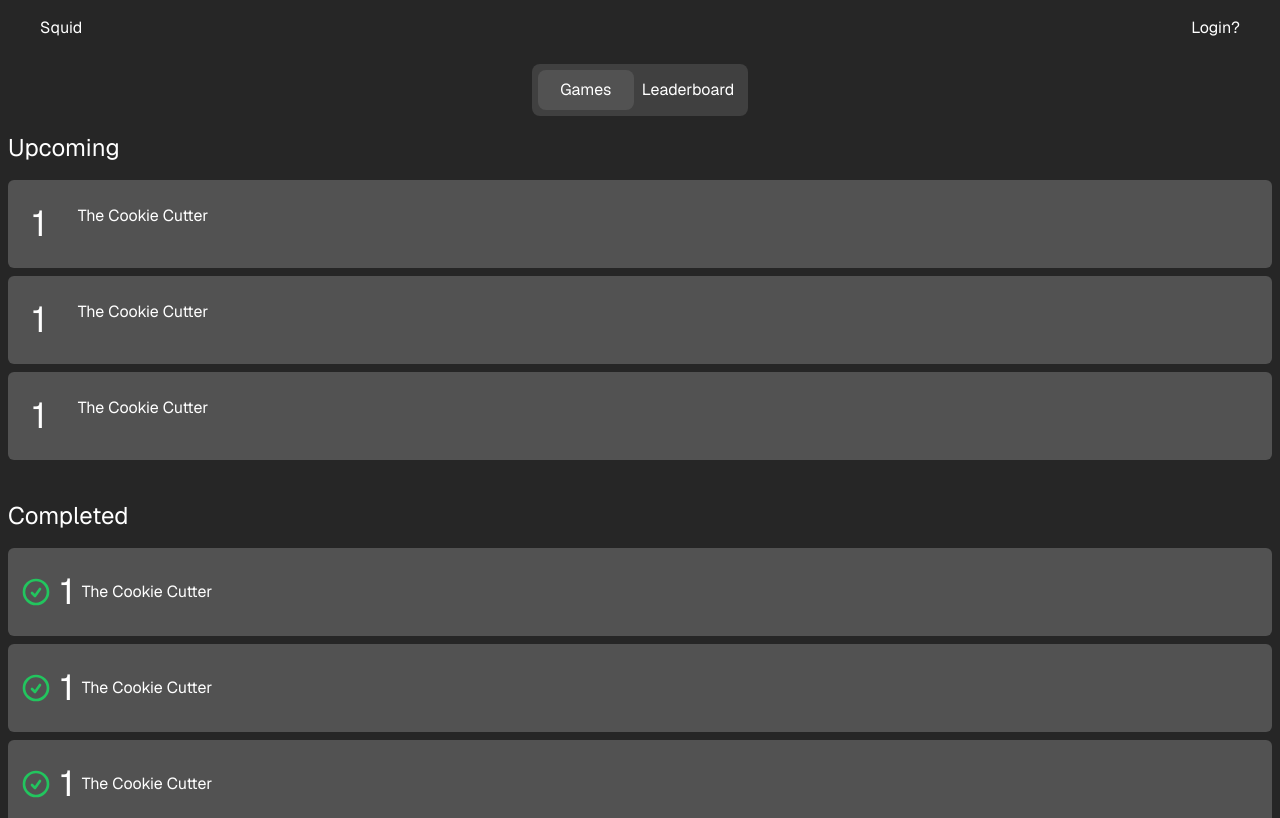
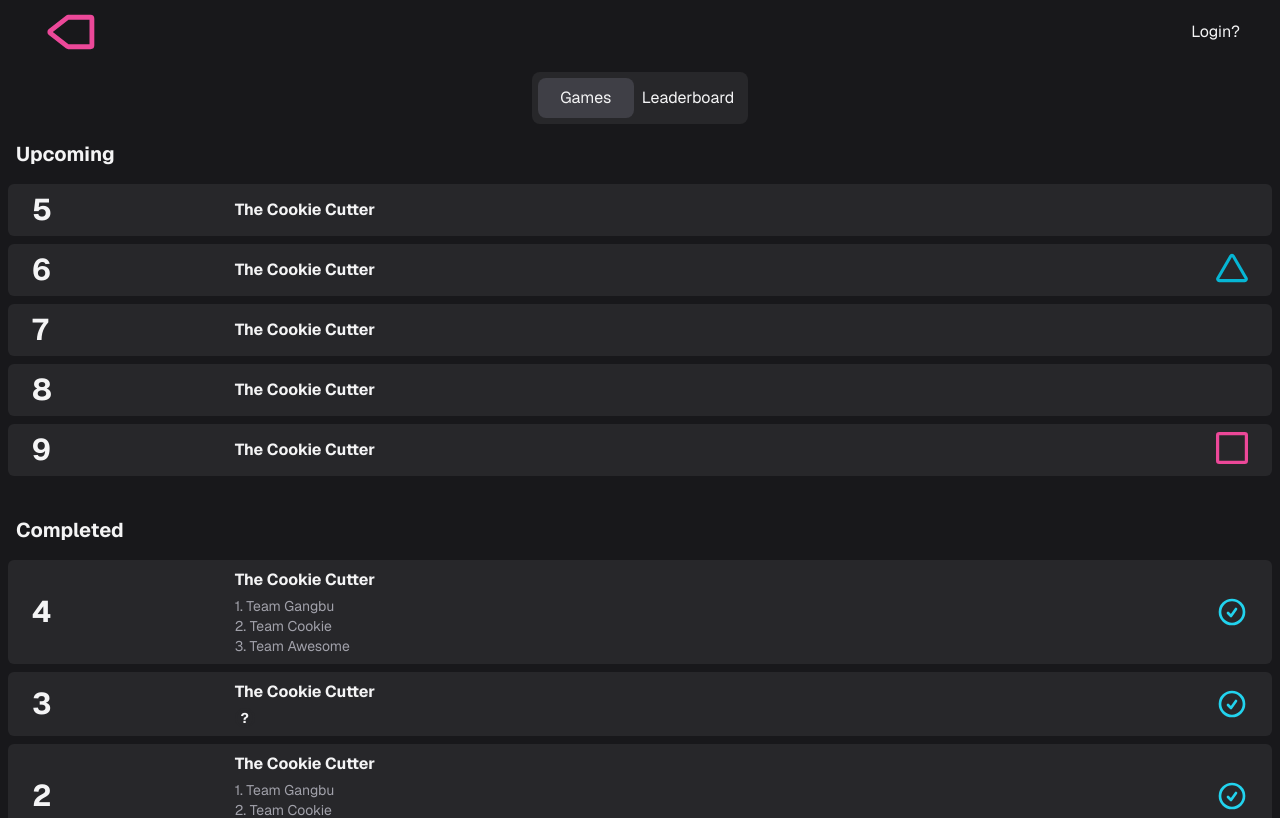
Before and after one commit to samsoncs/project-squid, a Next.js app: page / in a window 1280 px wide. Shown: the top 818 px of the page. Built offline with nearby package versions, Linux system fonts and the light colour scheme.

Commit message:
updating UI

```diff
--- a/app/layout.tsx
+++ b/app/layout.tsx
@@ -13,11 +13,65 @@ export default function RootLayout({
 
   return (
     <html lang="en" className={GeistSans.className}>
-      <body className="bg-neutral-800 text-foreground text-white">
-        <nav className="w-full bg-neutral-800 flex py-4 px-10 mb-2">
-          <div className="w-full max-w-screen-xl mx-auto flex text-white">
-            <div className="grow">Squid</div>
-            <div>Login?</div>
+      <body className="bg-zinc-900 text-foreground text-zinc-100">
+        <nav className="w-full bg-zinc-900 flex px-10 mb-2 py-1">
+          <div className="w-full max-w-screen-xl mx-auto">
+            <div className="flex items-center">
+              <div className="grow">
+                <svg
+                  className="h-14 w-14"
+                  width="349"
+                  height="235"
+                  viewBox="0 0 349 235"
+                  fill="none"
+                  xmlns="http://www.w3.org/2000/svg"
+                >
+                  <path
+                    d="M314.5 25.5H176.104C174.093 25.5 172.14 26.1737 170.556 27.4137L64.5504 110.414C59.9483 114.017 59.9483 120.983 64.5504 124.586L170.556 207.586C172.14 208.826 174.093 209.5 176.104 209.5H314.5C319.471 209.5 323.5 205.471 323.5 200.5V34.5C323.5 29.5294 319.471 25.5 314.5 25.5Z"
+                    stroke="#EC4899"
+                    stroke-width="30"
+                  />
+                  {/* <circle
+                    cx="55"
+                    cy="117"
+                    r="47.5"
+                    fill="#06B6D4"
+                    stroke="#06B6D4"
+                    stroke-width="15"
+                  /> */}
+                </svg>
+
+                {/* <svg
+                  width="332"
+                  height="209"
+                  viewBox="0 0 332 209"
+                  fill="none"
+                  xmlns="http://www.w3.org/2000/svg"
+                  className="h-14 w-14"
+                >
+                  <path
+                    d="M287.5 12.5H149.104C147.093 12.5 145.14 13.1737 143.556 14.4137L37.5504 97.4137C32.9483 101.017 32.9483 107.983 37.5504 111.586L143.556 194.586C145.14 195.826 147.093 196.5 149.104 196.5H287.5C292.471 196.5 296.5 192.471 296.5 187.5V21.5C296.5 16.5294 292.471 12.5 287.5 12.5Z"
+                    stroke="#EC4899"
+                    stroke-width="25"
+                  />
+                  <circle
+                    cx="38"
+                    cy="104"
+                    r="30.5"
+                    stroke="#06B6D4"
+                    stroke-width="15"
+                  />
+                  <circle
+                    cx="294"
+                    cy="104"
+                    r="30.5"
+                    stroke="#06B6D4"
+                    stroke-width="15"
+                  />
+                </svg> */}
+              </div>
+              <div>Login?</div>
+            </div>
           </div>
         </nav>
         <main className="w-full max-w-screen-xl mx-auto">
--- a/app/page.tsx
+++ b/app/page.tsx
@@ -10,7 +10,7 @@ const Check = () => (
     viewBox="0 0 24 24"
     strokeWidth={2}
     stroke="currentColor"
-    className="h-8 w-8 text-green-500"
+    className="h-8 w-8 text-cyan-400"
   >
     <path
       strokeLinecap="round"
@@ -20,65 +20,127 @@ const Check = () => (
   </svg>
 );
 
-const games = [{}, {}, {}];
-
-const completed = [{}, {}, {}];
-
 const Card: React.FC<{ children: React.ReactElement }> = ({ children }) => (
-  <div className="bg-neutral-600 rounded-md p-2">{children}</div>
+  <div className="bg-zinc-800 rounded-md p-2">{children}</div>
 );
 
 const Header3: React.FC<{ title: string }> = ({ title }) => (
-  <h3 className="text-2xl py-4">{title}</h3>
+  <h3 className="text-xl py-4 font-bold">{title}</h3>
 );
 
 type TeamScore = {
   team: string;
   score: number;
   rank: number;
-  firstPlaces: number[];
-  secondPlaces: number[];
-  thirdPlaces: number[];
+  firstPlaces: number;
+  secondPlaces: number;
+  thirdPlaces: number;
+  usedTokens: number;
 };
 
 const leaderBoard: TeamScore[] = [
   {
     team: "Team Gangbu",
-    score: 12,
-    rank: 2,
-    firstPlaces: [],
-    secondPlaces: [],
-    thirdPlaces: [],
+    score: 16,
+    rank: 1,
+    firstPlaces: 5,
+    secondPlaces: 2,
+    thirdPlaces: 3,
+    usedTokens: 2,
   },
   {
     team: "Team Chang",
-    score: 16,
-    rank: 1,
-    firstPlaces: [],
-    secondPlaces: [],
-    thirdPlaces: [],
+    score: 12,
+    rank: 2,
+    firstPlaces: 2,
+    secondPlaces: 3,
+    thirdPlaces: 2,
+    usedTokens: 0,
   },
   {
     team: "Team Badass",
     score: 11,
     rank: 3,
-    firstPlaces: [],
-    secondPlaces: [],
-    thirdPlaces: [],
+    firstPlaces: 0,
+    secondPlaces: 3,
+    thirdPlaces: 5,
+    usedTokens: 1,
   },
 ];
 
+const Medal: React.FC<{ color: string; textColor: string; pos: number }> = ({
+  color,
+  pos,
+  textColor,
+}) => (
+  <div
+    className={`rounded-full border-2 text-sm ${textColor} w-5 h-5 font-bold flex justify-center items-center ${color}`}
+  >
+    {pos}
+  </div>
+);
+
+const Token: React.FC<{ color: string; textColor: string }> = ({
+  color,
+  textColor,
+}) => (
+  <div
+    className={`rounded-full border-2 text-sm ${textColor} w-5 h-5 font-bold flex justify-center items-center ${color}`}
+  >
+    ?
+  </div>
+);
+
 const Leaderboard = () => (
   <div>
-    <Header3 title="Leaderboards" />
+    <div className="px-2">
+      <Header3 title="Leaderboard" />
+    </div>
+    <div className="flex flex-col gap-2">
+      <div className="grid grid-cols-12 px-2 text-sm font-bold">
+        <div className="col-span-2">Rank</div>
+        <div className="col-span-8">Team</div>
+        <div className="col-span-2 flex justify-end">Points</div>
+      </div>
 
-    <div className="flex flex-col gap-2">
       {leaderBoard.map((l) => (
         <Card>
-          <div className="flex justify-between gap-6">
-            <div> {l.rank}</div>
-            <div className="grow">{l.team}</div>
-            <div> {l.score}</div>
+          <div className="grid grid-cols-12 px-4">
+            <div className="col-span-2 text-3xl font-bold flex items-center justify-start">
+              <div>{l.rank}</div>
+            </div>
+            <div className="col-span-8 flex flex-col gap-2">
+              <div className="text-md font-bold">{l.team}</div>
+              <div className="flex gap-1 flex-wrap">
+                {[...Array(l.firstPlaces)].map((_) => (
+                  <Medal
+                    pos={1}
+                    textColor="text-cyan-500"
+                    color="border-cyan-500"
+                  />
+                ))}
+                {[...Array(l.secondPlaces)].map((_) => (
+                  <Medal
+                    pos={2}
+                    textColor="text-pink-500"
+                    color="border-pink-500"
+                  />
+                ))}
+                {[...Array(l.thirdPlaces)].map((_) => (
+                  <Medal
+                    pos={3}
+                    textColor="text-zinc-400"
+                    color="border-zinc-400"
+                  />
+                ))}
+                {[...Array(l.usedTokens)].map((_) => (
+                  <Token textColor="text-zinc-100" color="border-zinc-800" />
+                ))}
+              </div>
+            </div>
+            <div className="col-span-2 font-bold flex justify-end items-center">
+              <div> {l.score}</div>
+            </div>
           </div>
         </Card>
       ))}
@@ -86,35 +148,175 @@ const Leaderboard = () => (
   </div>
 );
 
+const Triangle = () => (
+  <svg
+    className="w-8 h-8 stroke-cyan-500"
+    width="52"
+    height="46"
+    viewBox="0 0 52 46"
+    fill="none"
+    xmlns="http://www.w3.org/2000/svg"
+  >
+    <path
+      d="M28.1651 3.75L48.9497 39.75C49.9119 41.4167 48.7091 43.5 46.7846 43.5H5.21538C3.29089 43.5 2.08807 41.4167 3.05033 39.75L23.8349 3.74999C24.7972 2.08333 27.2028 2.08333 28.1651 3.75Z"
+      stroke-width="5"
+    />
+  </svg>
+);
+
+const Square = () => (
+  <svg
+    className="w-8 h-8 stroke-pink-500"
+    width="50"
+    height="50"
+    viewBox="0 0 50 50"
+    fill="none"
+    xmlns="http://www.w3.org/2000/svg"
+  >
+    <rect x="2.5" y="2.5" width="45" height="45" rx="2.5" stroke-width="5" />
+  </svg>
+);
+
+const Circle = () => (
+  <svg
+    className="w-8 h-8 stroke-cyan-500"
+    width="52"
+    height="52"
+    viewBox="0 0 52 52"
+    fill="none"
+    xmlns="http://www.w3.org/2000/svg"
+  >
+    <circle cx="26" cy="26" r="23.5" stroke="black" stroke-width="5" />
+  </svg>
+);
+
+type Game = {
+  title: string;
+  token?: "triangle" | "square" | "circle";
+  order: number;
+};
+
+const upcoming: Game[] = [
+  {
+    title: "The Cookie Cutter",
+    order: 5,
+  },
+  {
+    title: "The Cookie Cutter",
+    token: "triangle",
+    order: 6,
+  },
+  {
+    title: "The Cookie Cutter",
+    order: 7,
+  },
+  {
+    title: "The Cookie Cutter",
+    order: 8,
+  },
+  {
+    title: "The Cookie Cutter",
+    token: "square",
+    order: 9,
+  },
+];
+
+type CompletedGame = {
+  title: string;
+  tokenUsed?: "triangle" | "square" | "circle";
+  order: number;
+  winner: string;
+  second: string;
+  third: string;
+};
+
+const completed: CompletedGame[] = [
+  {
+    title: "The Cookie Cutter",
+    order: 4,
+    winner: "Team Gangbu",
+    second: "Team Cookie",
+    third: "Team Awesome",
+  },
+  {
+    title: "The Cookie Cutter",
+    tokenUsed: "triangle",
+    order: 3,
+    winner: "Team Gangbu",
+    second: "Team Cookie",
+    third: "Team Awesome",
+  },
+  {
+    title: "The Cookie Cutter",
+    order: 2,
+    winner: "Team Gangbu",
+    second: "Team Cookie",
+    third: "Team Awesome",
+  },
+  {
+    title: "The Cookie Cutter",
+    order: 1,
+    winner: "Team Gangbu",
+    second: "Team Cookie",
+    third: "Team Awesome",
+  },
+];
+
 const Games = () => (
   <div>
-    <Header3 title="Upcoming" />
+    <div className="px-2">
+      <Header3 title="Upcoming" />
+    </div>
 
     <div className="flex flex-col gap-2 mb-6">
-      {games.map((g) => (
+      {upcoming.map((u) => (
         <Card>
-          <div className="flex">
-            <div className="p-4 text-4xl">1</div>
-            <div className="p-4 grow">The Cookie Cutter</div>
-            {/* <div className="p-4">
-              <Check />
-            </div> */}
+          <div className="grid grid-cols-12 px-4">
+            <div className="col-span-2 text-3xl font-bold flex items-center justify-start">
+              <div>{u.order}</div>
+            </div>
+            <div className="col-span-7 flex items-center text-md font-bold">
+              {u.title}
+            </div>
+            <div className="col-span-3 flex justify-end">
+              {u.token === "circle" && <Circle />}
+              {u.token === "square" && <Square />}
+              {u.token === "triangle" && <Triangle />}
+            </div>
           </div>
         </Card>
       ))}
     </div>
 
-    <Header3 title="Completed" />
+    <div className="px-2">
+      <Header3 title="Completed" />
+    </div>
 
     <div className="flex flex-col gap-2 mb-4">
       {completed.map((g) => (
         <Card>
-          <div className="flex items-center gap-2 p-4 px-1">
-            <div className="">
+          <div className="grid grid-cols-12 px-4">
+            <div className="col-span-2 text-3xl font-bold flex items-center justify-start">
+              <div>{g.order}</div>
+            </div>
+            <div className="col-span-7 flex flex-col">
+              <div className="mb-1 text-md font-bold">{g.title}</div>
+              <div className="text-sm flex flex-col justify-center gap-.5 text-zinc-400">
+                {g.tokenUsed && (
+                  <Token textColor="text-zinc-100" color="border-zinc-800" />
+                )}
+                {!g.tokenUsed && (
+                  <>
+                    <div>1. {g.winner}</div>
+                    <div>2. {g.second}</div>
+                    <div>3. {g.third}</div>
+                  </>
+                )}
+              </div>
+            </div>
+            <div className="col-span-3 flex items-center justify-end">
               <Check />
             </div>
-            <div className="text-4xl">1</div>
-            <div className="grow">The Cookie Cutter</div>
           </div>
         </Card>
       ))}
@@ -123,17 +325,16 @@ const Games = () => (
 );
 
 const Index = () => {
-  const pathname = usePathname();
   const [currentTab, setCurrentTab] = useState<"games" | "leaderboard">(
     "games"
   );
   return (
     <div>
       <div className="flex justify-center">
-        <div className="p-1.5 rounded-lg bg-neutral-700">
+        <div className="p-1.5 rounded-lg bg-zinc-800">
           <button
             className={`min-w-24 p-2 rounded-lg ${
-              currentTab === "games" ? "bg-neutral-600" : ""
+              currentTab === "games" ? "bg-zinc-700" : ""
             }`}
             onClick={() => setCurrentTab("games")}
           >
@@ -141,7 +342,7 @@ const Index = () => {
           </button>
           <button
             className={`min-w-24 p-2 rounded-lg ${
-              currentTab === "leaderboard" ? "bg-neutral-600" : ""
+              currentTab === "leaderboard" ? "bg-zinc-700" : ""
             }`}
             onClick={() => setCurrentTab("leaderboard")}
           >
```
